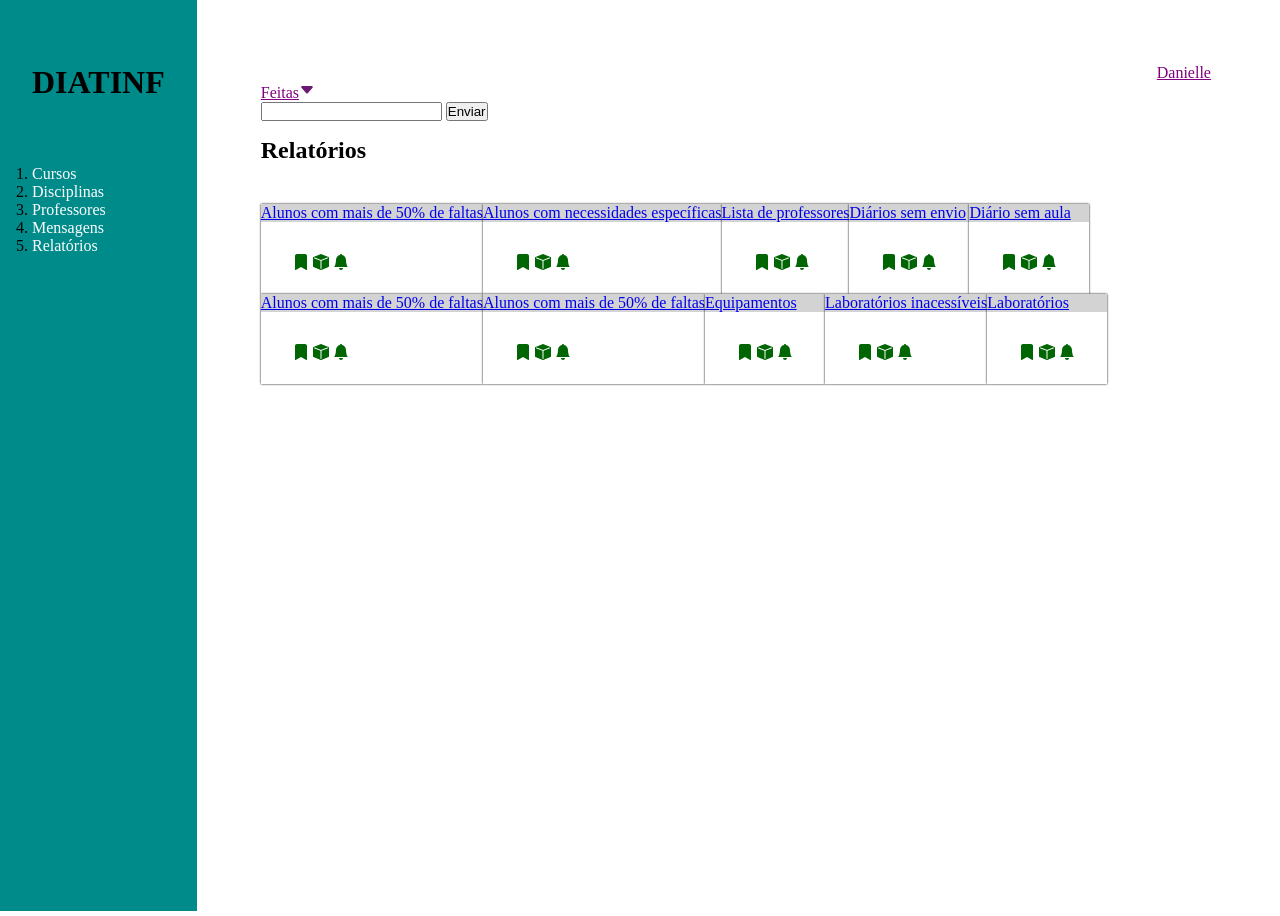
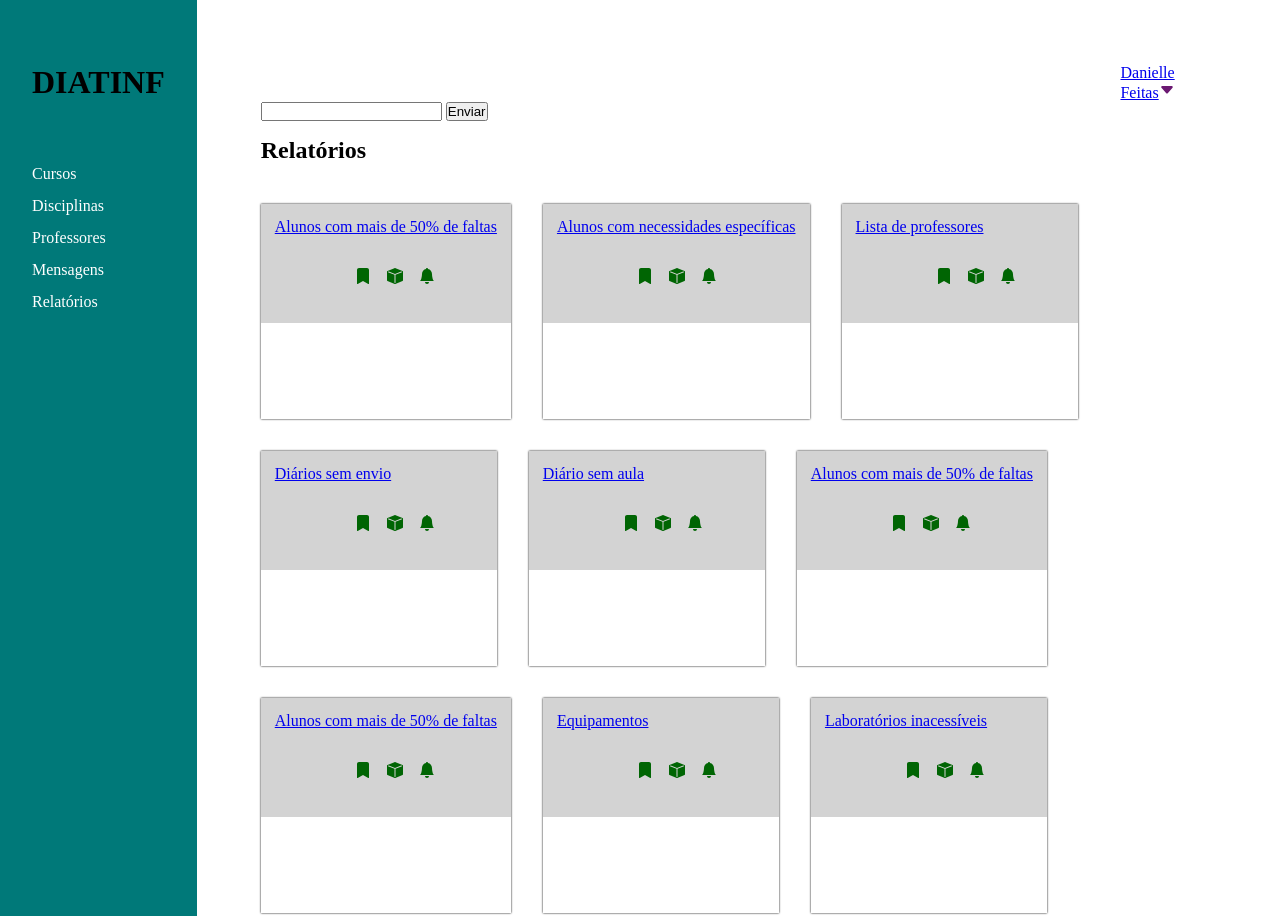
Before and after one commit to Raquel-M325/Atividade-DIATINF, a plain HTML site: page index.html in a window 1280 px wide. Shown: the top 916 px of the page. Drawn offline with Linux system fonts and the light colour scheme.

Commit message:
corrigi algumas partes, falta só o detalhe que farei em breve

```diff
--- a/index.html
+++ b/index.html
@@ -38,6 +38,8 @@
 
         <section>
 
+
+
             <div>
 
                 <p><a href="faltas.html"> Alunos com mais de 50% de faltas</a></p>
@@ -49,9 +51,6 @@
                 </figure>
 
             </div>
-
-        </section>
-        <section>
 
             <div>
 
@@ -65,9 +64,6 @@
 
             </div>
 
-        </section>
-        <section>
-
             <div>
 
                 <p><a href="professores.html">Lista de professores</a></p>
@@ -79,9 +75,6 @@
                 </figure>
 
             </div>
-
-        </section>
-        <section>
 
             <div>
 
@@ -95,9 +88,6 @@
 
             </div>
 
-        </section>
-        <section>
-
             <div>
 
                 <p><a href="diarios_aula.html">Diário sem aula</a></p>
@@ -109,9 +99,6 @@
                 </figure>
 
             </div>
-
-        </section>
-        <section>
 
             <div>
 
@@ -125,9 +112,6 @@
 
             </div>
 
-        </section>
-        <section>
-
             <div>
 
                 <p><a href="faltas.html">Alunos com mais de 50% de faltas</a></p>
@@ -139,9 +123,6 @@
                 </figure>
 
             </div>
-
-        </section>
-        <section>
 
             <div>
 
@@ -155,9 +136,6 @@
 
             </div>
 
-        </section>
-        <section>
-
             <div>
 
                 <p><a href="inacessíveis.html">Laboratórios inacessíveis</a></p>
@@ -169,9 +147,6 @@
                 </figure>
 
             </div>
-
-        </section>
-        <section>
 
             <div>
 
@@ -185,11 +160,8 @@
 
             </div>
 
+
         </section>
-
-
-
-
     </main>
 
 </body>
--- a/style.css
+++ b/style.css
@@ -17,9 +17,9 @@ h1{
 }
 
 header {
-    background-color: darkcyan;
+    background-color: rgb(0, 121, 121);
     display: inline-block;
-    padding: 4em 2em 41em 2em;
+    padding: 4em 2em 100% 2em;
 
 }
 
@@ -29,35 +29,59 @@ main{
 
 h2{
     padding-bottom: 40px;
+    padding-right: 40px;
 
 }
 
 section div{
     background-color: lightgray;
-    flex-wrap: wrap;
     box-shadow: 0 0 2px;
+    padding: 14px;
+    border-bottom: 6em solid white;
+
 
 }
 
+
 figure {
-    background-color: white;
-    padding: 2em 2em 20px;
+    padding: 2em 3em 25px 5em;
+    display: flex;
+    flex-wrap: wrap;
+    gap: 1em;
+
 
 }
 
 section{
     display: flex;
-    float: left;
+    flex-wrap: wrap;
+    gap: 2em;
 
 }
 
 header nav ol a{
     text-decoration: none;
     color: white;
+    padding-bottom: 4em;
+
+
 
 }
 
-form nav a {
+header nav li{
+    padding-bottom: 14px;
+
+}
+
+
+header nav ol{
+    list-style-type: none;
+
+}
+
+form nav {
     color: purple;
-    padding-left: 56em;
+    margin: 0 auto;
+    padding-left: 90%;
+
 }
```
Lines whose indentation alone changed are shown as unchanged.
